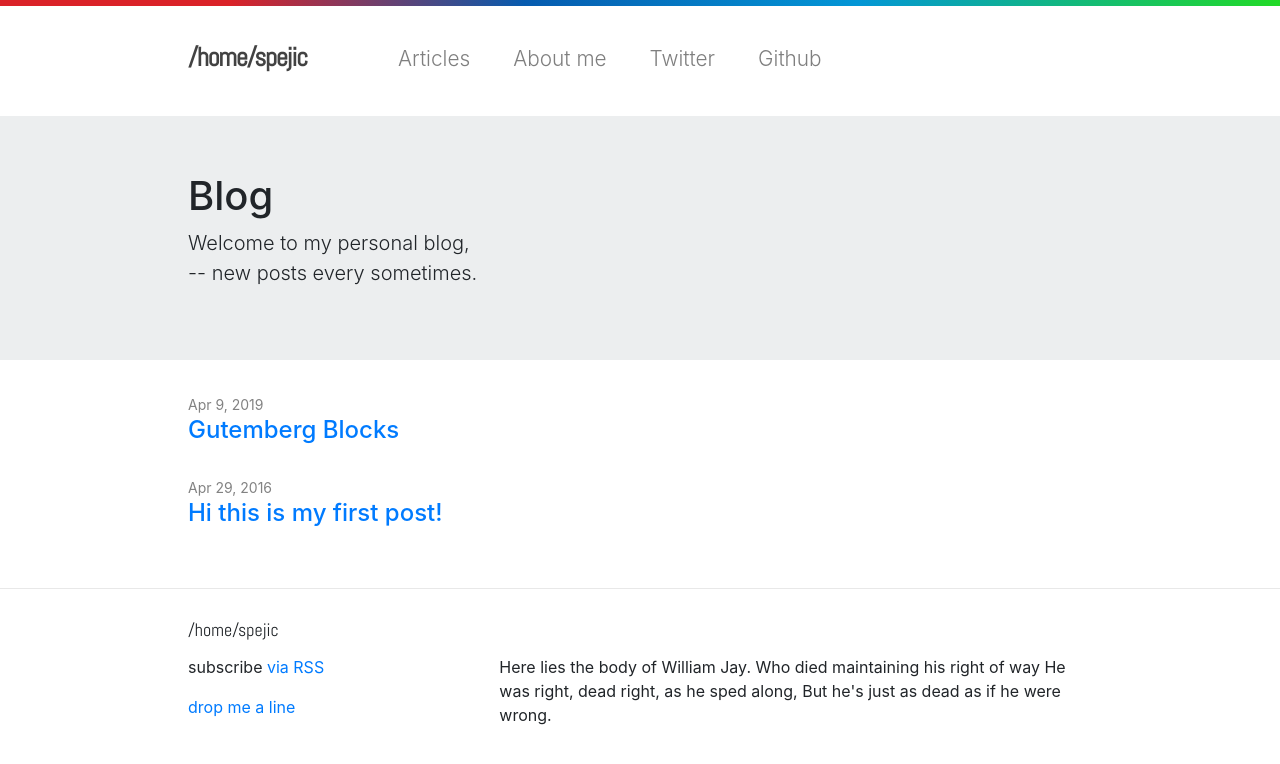
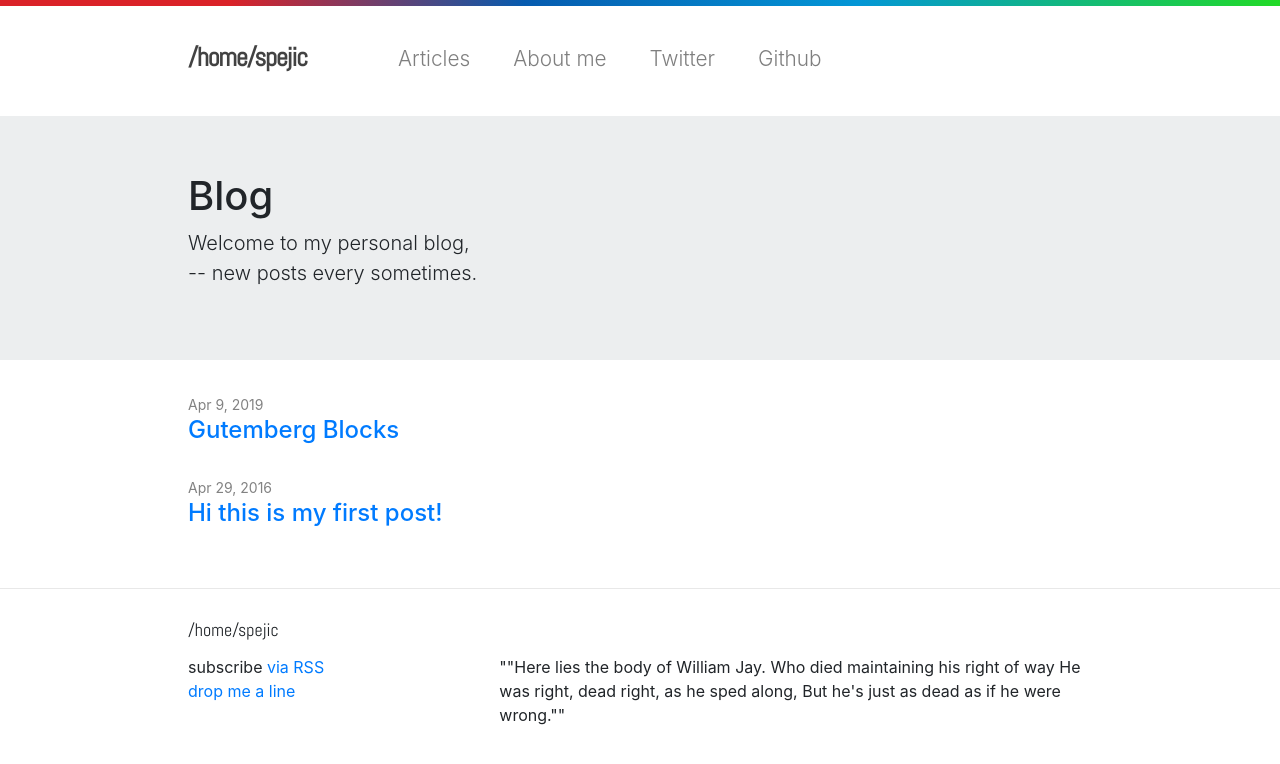
Before and after one commit to spejic88/spejic88.github.io, a Jekyll site: the page built from index.html, in a window 1280 px wide. Shown: the top 764 px of the page. Built offline with Jekyll 4.4.1, drawn with Linux system fonts in a browser that asks for light colours; some web fonts are replaced.

Commit message:
update #1

```diff
--- a/_includes/footer.html
+++ b/_includes/footer.html
@@ -8,14 +8,14 @@
       <div class="col-md-4">
         <ul class="contact-list">
           <li>
-            <p class="rss-subscribe">subscribe <a href="{{ "/feed.xml" | prepend: site.baseurl }}">via RSS</a></p>
+            subscribe <a href="{{ "/feed.xml" | prepend: site.baseurl }}">via RSS</a>
           </li>
           <li><a href="mailto:{{ site.email }}">drop me a line</a></li>
         </ul>
       </div>
 
       <div class="col-md-8">
-        <p>Here lies the body of William Jay. Who died maintaining his right of way He was right, dead right, as he sped along, But he's just as dead as if he were wrong.</p>
+        <p>""Here lies the body of William Jay. Who died maintaining his right of way He was right, dead right, as he sped along, But he's just as dead as if he were wrong.""</p>
       </div>
     </div>
 
```
